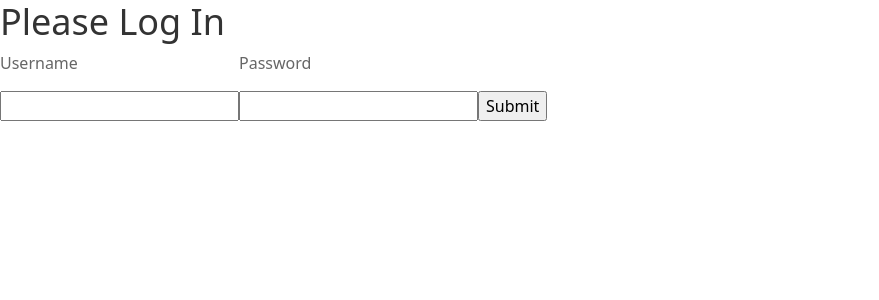
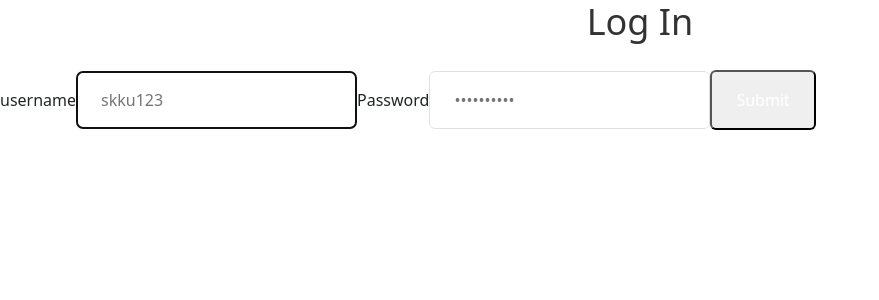
Before and after one commit to deanhunt7/skkunite, a React (Create React App) app in the folder frontend/: page /login in a window 1280 px wide. Shown: the top 300 px of the page, without its empty margins (0-879 px from the left). Built offline with nearby package versions, Linux system fonts and the light colour scheme.

Commit message:
fixed quiz and fixed login redirect

```diff
--- a/frontend/src/components/Login/Login.js
+++ b/frontend/src/components/Login/Login.js
@@ -19,6 +19,64 @@ async function loginUser(credentials) {
         .then(data => data.json())
 }
 
+// export default function Login() {
+//     const [username, setUserName] = useState();
+//     const [password, setPassword] = useState();
+
+//     const handleSubmit = async e => {
+//         e.preventDefault();
+//         const token = await loginUser({
+//             username,
+//             password
+//         });
+//         setToken(token);
+//     }
+
+//     return (
+//         <div className="login-wrapper">
+//             <h1>Please Log In</h1>
+//             <form onSubmit={handleSubmit}>
+//                 <label>
+//                     <p>Username</p>
+//                     <input type="text" onChange={e => setUserName(e.target.value)} />
+//                 </label>
+//                 <label>
+//                     <p>Password</p>
+//                     <input type="password" onChange={e => setPassword(e.target.value)} />
+//                 </label>
+//                 <NavLink to="/dashboard" onClick={handleSubmit}>Login</NavLink>
+//             </form>
+//         </div>
+//     )
+// }
+function Button({ value, username, password, handleSubmit }) {
+    return (
+        <Link
+            to="/dashboard">
+            <button
+                onClick={handleSubmit}
+                className="mt-6 transition transition-all block py-3 px-4 w-full text-white font-bold rounded cursor-pointer bg-gradient-to-r from-indigo-600 to-purple-400 hover:from-indigo-700 hover:to-purple-500 focus:bg-indigo-900 transform hover:-translate-y-1 hover:shadow-lg">
+                {value}
+            </button>
+        </Link >
+    )
+}
+
+function Input({ type, id, name, label, placeholder, autofocus, onchange }) {
+    return (
+        <label className="text-gray-500 block mt-3">{label}
+            <input
+                autoFocus={autofocus}
+                type={type}
+                id={id}
+                name={name}
+                onChange={onchange}
+                placeholder={placeholder}
+                className="rounded px-4 py-3 w-full mt-1 bg-white text-gray-900 border border-gray-200 focus:border-indigo-400 focus:outline-none focus:ring focus:ring-indigo-100" />
+        </label>
+    )
+}
+
 export default function Login() {
     const [username, setUserName] = useState();
     const [password, setPassword] = useState();
@@ -33,26 +91,21 @@ export default function Login() {
     }
 
     return (
-        <div className="login-wrapper">
-            <h1>Please Log In</h1>
-            <form onSubmit={handleSubmit}>
-                <label>
-                    <p>Username</p>
-                    <input type="text" onChange={e => setUserName(e.target.value)} />
-                </label>
-                <label>
-                    <p>Password</p>
-                    <input type="password" onChange={e => setPassword(e.target.value)} />
-                </label>
-                <input type="submit" />
-                {/* <button type="button">Login</button>
-                </input> */}
-            </form>
+        <div className="bg-gray-200 flex justify-center items-center h-screen w-screen">
+            <div className=" border-t-8 rounded-sm border-indigo-600 bg-white p-12 shadow-2xl w-96">
+                <h1 className="font-bold text-center block text-2xl">Log In</h1>
+                <form>
+                    <Input type="username" id="username" name="username" label="username" placeholder="skku123" autofocus={true} onChange={e => setUserName(e.target.value)} />
+                    <Input type="password" id="password" name="password" label="Password" placeholder="••••••••••" onChange={e => setPassword(e.target.value)} />
+                    <Button value="Submit" username={username} password={password} onClick={handleSubmit} />
+                </form>
+            </div>
         </div>
     )
 }
 
 
+
 Login.propTypes = {
     setToken: PropTypes.func.isRequired
 }
--- a/frontend/src/components/Quiz/Quiz.js
+++ b/frontend/src/components/Quiz/Quiz.js
@@ -1,4 +1,5 @@
 import React, { useState } from "react";
+import { Link } from 'react-router-dom';
 import PropTypes from 'prop-types';
 //For connection to backend
 
@@ -458,7 +459,20 @@ function SubmitButton(props) {
                 paddingBottom: "1.5em",
             }}
         >
-            <button onClick={getSubmit}>Submit</button>
+            <button onClick={getSubmit}
+                style={{
+                    display: 'inline-block',
+                    padding: '10px',
+                    margin: '0 15px',
+                    color: 'white',
+                    textDecoration: 'none',
+                    fontWeight: 'bold',
+                    fontSize: '16px',
+                    borderRadius: '4px',
+                    transition: 'background-color 0.3s ease',
+                    backgroundColor: '#008000', // Dark green background color
+                }}>
+                Submit</button>
         </div>
     );
 }
@@ -581,7 +595,7 @@ export default function Quiz() {
             <div>
                 <Result result={result} />
                 <div style={{ display: "flex", justifyContent: "center" }}>
-                    <button onClick={() => setResult("unanswered")}>Reset</button>
+                    <NavLink to="/dashboard">Return to Dashboard</NavLink>
                 </div>
             </div>
         );
@@ -606,3 +620,26 @@ function Result(props) {
         </div>
     );
 }
+
+// Define a custom NavLink component
+const NavLink = ({ to, children }) => {
+    return (
+        <Link
+            to={to}
+            style={{
+                display: 'inline-block',
+                padding: '10px',
+                margin: '0 15px',
+                color: 'white',
+                textDecoration: 'none',
+                fontWeight: 'bold',
+                fontSize: '16px',
+                borderRadius: '4px',
+                transition: 'background-color 0.3s ease',
+                backgroundColor: '#008000', // Dark green background color
+            }}
+        >
+            {children}
+        </Link>
+    );
+}
```
Also changed, not shown: frontend/src/components/NavLink.js (added, +26 -0 lines), 1 other file (tests, documents, lock files or other folders).
